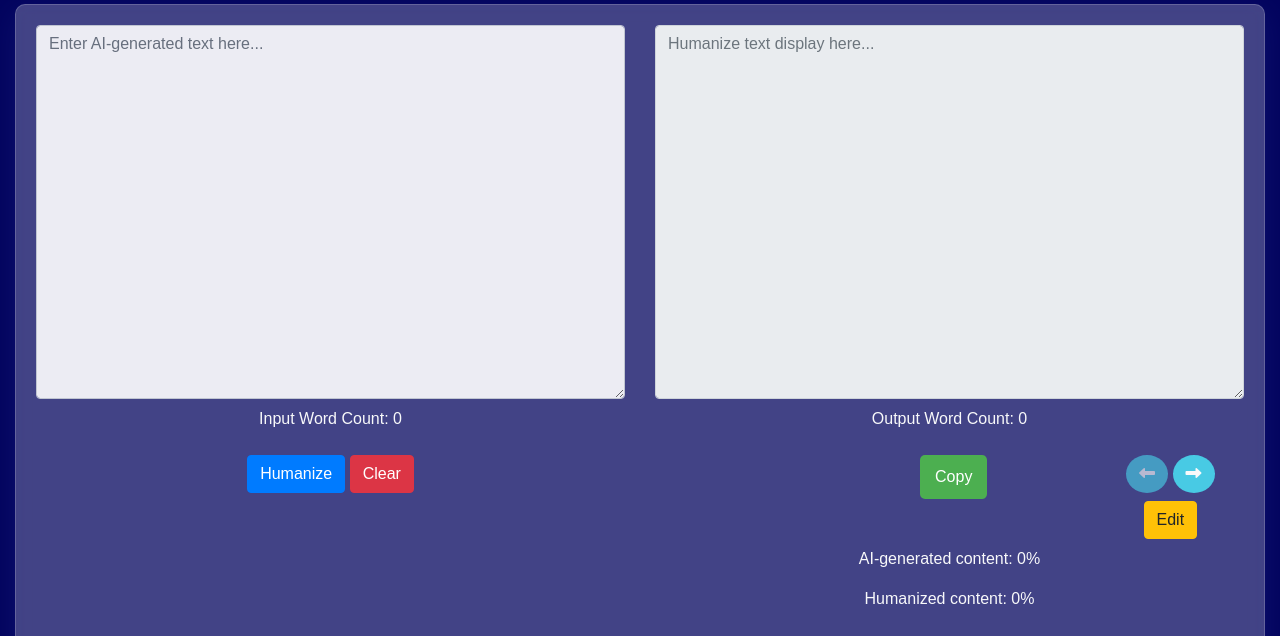
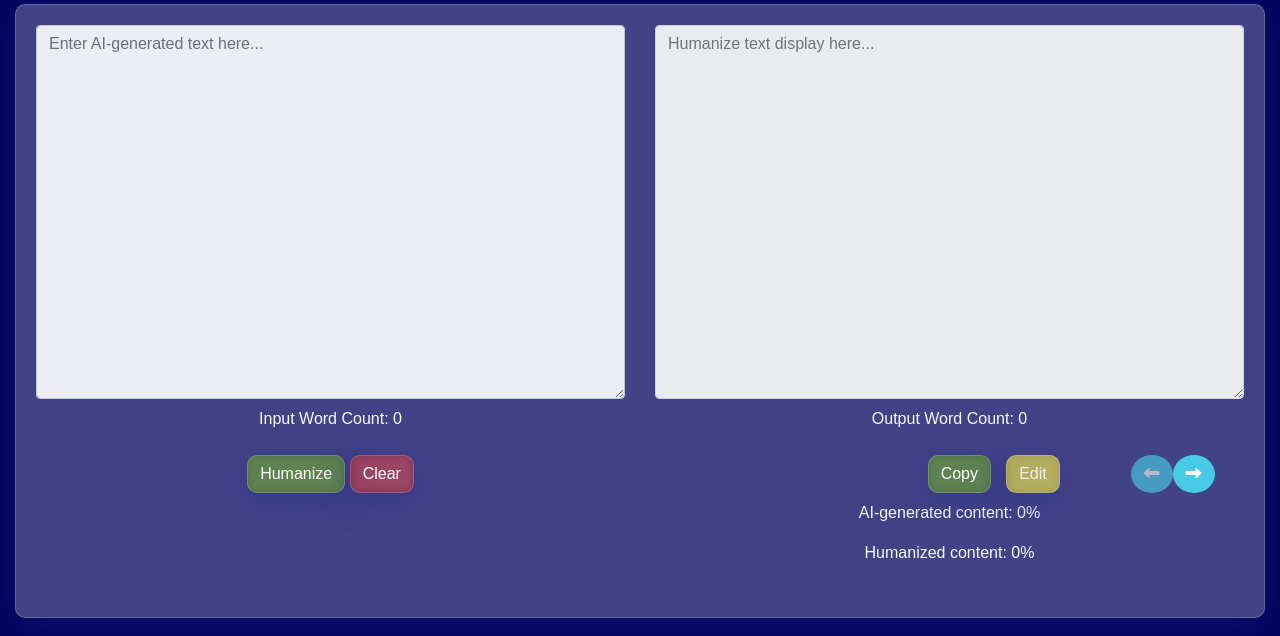
Before and after one commit to surendranp/Humanizer, a website: page public/index.html in a window 1280 px wide. Shown: the part 164-800 px from the top of the page. Drawn offline with nearby package versions, Linux system fonts and the light colour scheme.

Commit message:
24.10.2024_11.25

```diff
--- a/public/index.html
+++ b/public/index.html
@@ -57,22 +57,23 @@
                     <!-- <p class="text-light">Humanized Text:</p> -->
                     <textarea id="humanizedText" class="form-control" rows="15" placeholder="Humanize text display here..." readonly ></textarea>
                     <p id="outputWordCount" class="mt-2 text-light">Output Word Count: 0</p>
-                    <div id="paginationControls" class="d-flex justify-content-between  gap-5 mt-2  paginationControls1" >
-                        <div class="copy">
+                    <div id="paginationControls" class="d-flex justify-content-between   mt-2  paginationControls1" >
+                        <div class="copy  d-flex flex-row flex-wrap w-50 justify-content-around">
                             <button id="copyBtn" class="btn btn-info mt-2">Copy</button>
                             <span id="copyMessage" style="display:none; color: #ffffff;">Copied!</span>
+                            <div class="edit-options ">
+                                <button id="editBtn" class="btn btn-warning mt-2">Edit</button>
+                                <button id="updateBtn" class="btn btn-success mt-2" style="display:none;">Update</button>
+                            </div>
                         </div>
-                        <div class="buttons mt-2">
+                        <div class="buttons mt-2 d-flex flex-row">
                             <button id="prevPage" class="btn rounded-circle" style="background-color: #48cae4;" disabled>
                                 <i class="fa-solid fa-left-long text-light"></i>
                             </button>
                             <button id="nextPage" class="btn rounded-circle" style="background-color: #48cae4;">
                                 <i class="fa-solid fa-right-long text-light"></i>
                             </button>
-                            <div class="edit-options">
-                                <button id="editBtn" class="btn btn-warning mt-2">Edit</button>
-                                <button id="updateBtn" class="btn btn-success mt-2" style="display:none;">Update</button>
-                            </div>
+
                         </div>
                     </div>
                     <p id="aiGeneratedPercentage" class="mt-2 text-light">AI-generated content: 0%</p>
--- a/public/style.css
+++ b/public/style.css
@@ -99,19 +99,54 @@ section{
 /* Styles for the copy button */
 
 #copyBtn {
-    background-color: #4CAF50; /* Green */
-    color: white;
-    border: none;
-    padding: 10px 15px;
-    border-radius: 5px;
+    background: rgba( 78, 146, 1, 0.5 );
+    box-shadow: 0 8px 32px 0 rgba( 31, 38, 135, 0.37 );
+    backdrop-filter: blur( 4.5px );
+    -webkit-backdrop-filter: blur( 4.5px );
+    border-radius: 10px;
+    border: 1px solid rgba( 255, 255, 255, 0.18 );
     cursor: pointer;
     font-size: 16px;
     transition: background-color 0.3s ease;
 }
-
+#editBtn{
+    background: rgba( 248, 231, 28, 0.5 );
+box-shadow: 0 8px 32px 0 rgba( 31, 38, 135, 0.37 );
+backdrop-filter: blur( 4.5px );
+-webkit-backdrop-filter: blur( 4.5px );
+border-radius: 10px;
+color: #f0f0f0;
+border: 1px solid rgba( 255, 255, 255, 0.18 );
+}
+#submitBtn{
+    background: rgba( 78, 146, 1, 0.5 );
+    box-shadow: 0 8px 32px 0 rgba( 31, 38, 135, 0.37 );
+    backdrop-filter: blur( 4.5px );
+    -webkit-backdrop-filter: blur( 4.5px );
+    border-radius: 10px;
+    border: 1px solid rgba( 255, 255, 255, 0.18 );
+}
+#clearBtn{
+    background: rgba( 217, 4, 4, 0.4 );
+box-shadow: 0 8px 32px 0 rgba( 31, 38, 135, 0.37 );
+backdrop-filter: blur( 4.5px );
+-webkit-backdrop-filter: blur( 4.5px );
+border-radius: 10px;
+border: 1px solid rgba( 255, 255, 255, 0.18 );
+}
 #copyBtn:hover {
     background-color: #45a049; /* Darker green on hover */
 }
+#editBtn:hover {
+    background-color: #d5b92f; /* Darker green on hover */
+}
+#submitBtn:hover {
+    background-color: #45a049; /* Darker green on hover */
+}
+#clearBtn:hover {
+    background-color: #a04545; /* Darker green on hover */
+}
+
 
 /* Styles for the "Copied!" message */
 #copyMessage {
```
